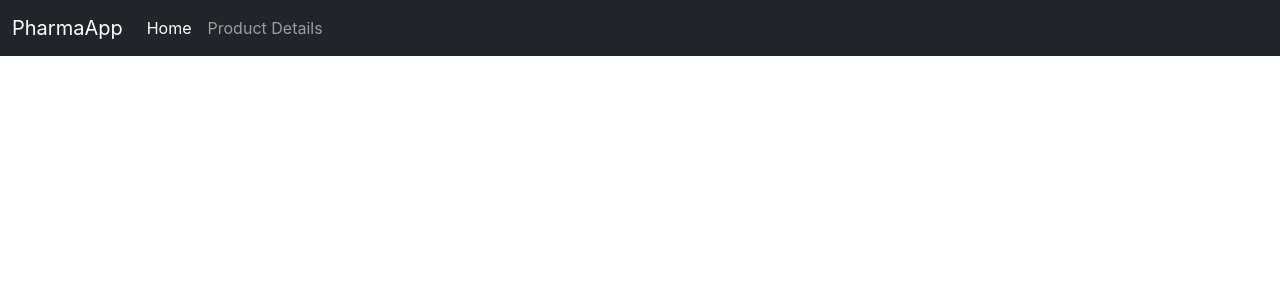
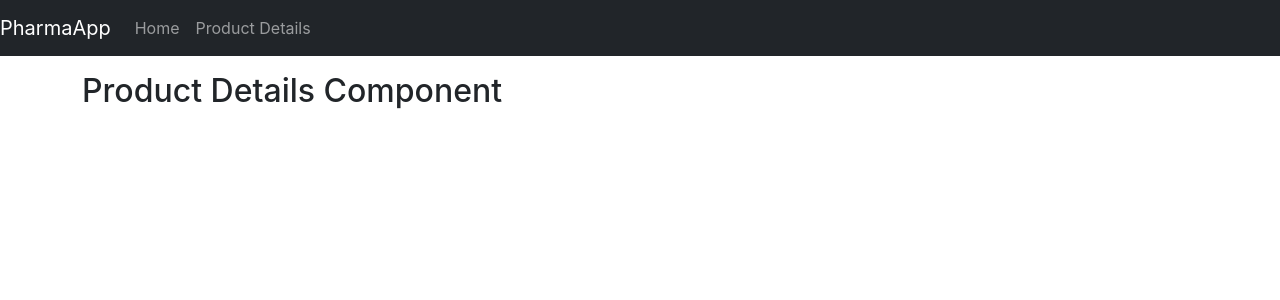
Before and after one commit to nitinsonawane123/pharmaapplication, a React (Create React App) app: page /product-details in a window 1280 px wide. Shown: the top 300 px of the page. Built offline with nearby package versions, Linux system fonts and the light colour scheme.

Commit message:
Create a home, productdetail component & routing

```diff
--- a/src/AppRouter.js
+++ b/src/AppRouter.js
@@ -1,24 +1,32 @@
-import React from 'react'
-import { Link } from 'react-router-dom';
+import React from 'react';
+import { BrowserRouter as Router, Route, Routes, Link } from 'react-router-dom';
+import HomeComponent from './components/HomeComponent';
+import ProductDetailsComponent from './components/ProductDetailsComponent';
 
 
 const AppRouter = () => {
   return (
+         <Router>
             <nav className="navbar navbar-expand-lg navbar-dark bg-dark">
-  <div className="container-fluid">
-    <a className="navbar-brand" href="#">PharmaApp</a>
-    <div className="collapse navbar-collapse" id="navbarSupportedContent">
-      <ul className="navbar-nav me-auto mb-2 mb-lg-0">
+                <Link className="navbar-brand" to="/">PharmaApp</Link>
+                <div className="collapse navbar-collapse">
+                    <ul className="navbar-nav mr-auto">
                         <li className="nav-item">
-          <a className="nav-link active" aria-current="page" href="#">Home</a>
+                            <Link className="nav-link" to="/">Home</Link>
                         </li>
                         <li className="nav-item">
-          <a className="nav-link" href="#">Product Details</a>
+                            <Link className="nav-link" to="/product-details">Product Details</Link>
                         </li>
                     </ul>
                 </div>
+            </nav>
+            <div className="container mt-3">
+                <Routes>
+                    <Route path="/" element={<HomeComponent />} />
+                    <Route path="/product-details" element={<ProductDetailsComponent />} />
+                </Routes>
             </div>
-</nav>
+        </Router>
   )
 }
 
--- /dev/null
+++ b/src/components/HomeComponent.js
@@ -0,0 +1,11 @@
+import React from 'react'
+
+const HomeComponent = () => {
+  return (
+    <div>
+      <h2>Home Component</h2>
+    </div>
+  )
+}
+
+export default HomeComponent
--- /dev/null
+++ b/src/components/ProductDetailsComponent.js
@@ -0,0 +1,11 @@
+import React from 'react'
+
+const ProductDetailsComponent = () => {
+  return (
+    <div>
+      <h2> Product Details Component</h2>
+    </div>
+  )
+}
+
+export default ProductDetailsComponent
```
Lines whose indentation alone changed are shown as unchanged.
